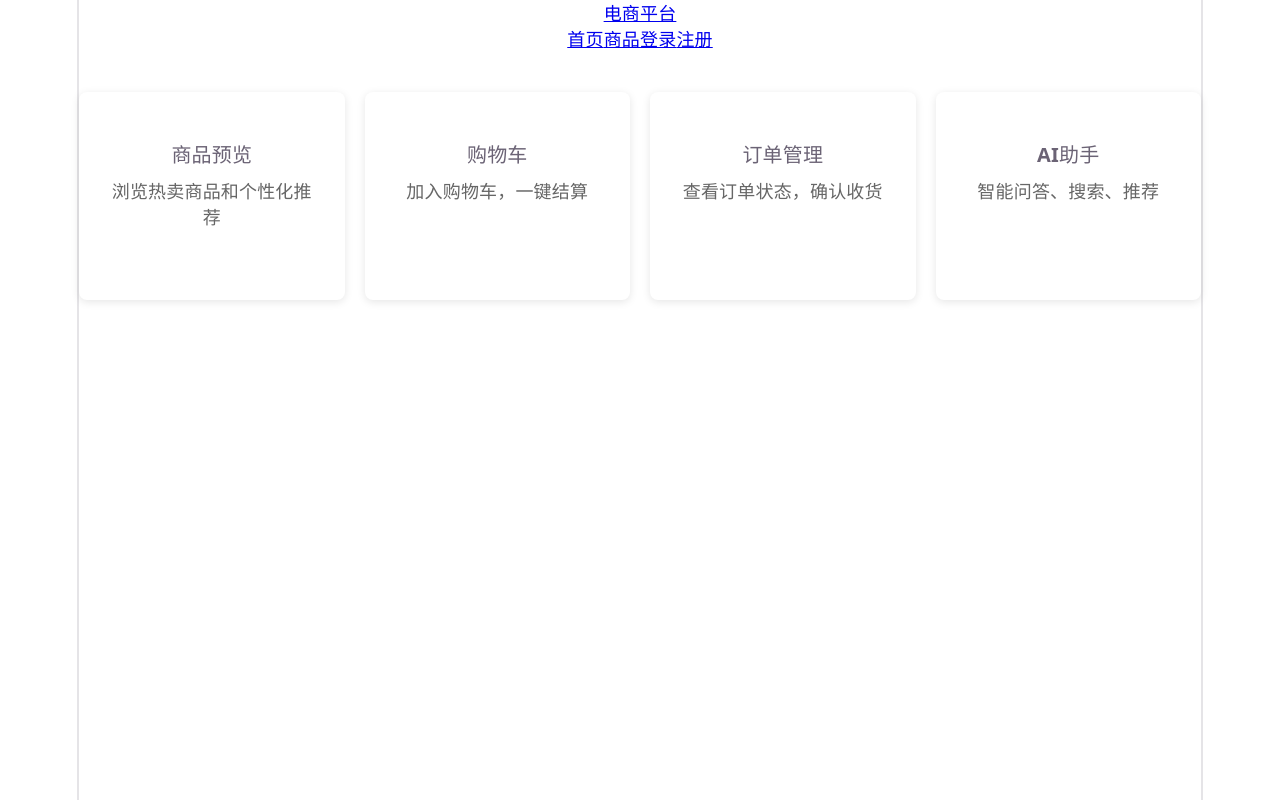
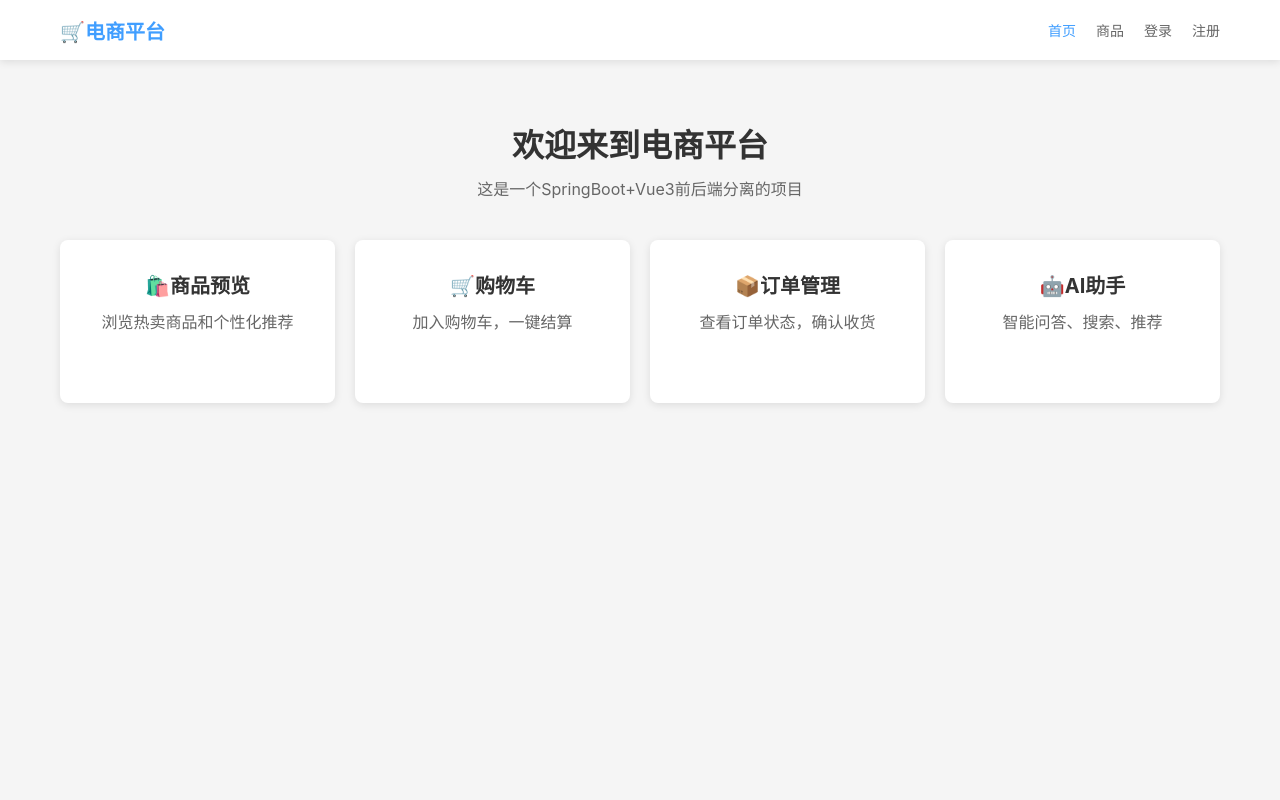
Before and after one commit to tom123456-art/e-commerce-platform, a Vue app in the folder frontend/: page / in a window 1280 px wide. Built offline with nearby package versions, Linux system fonts and the light colour scheme.

Commit message:
feat(frontend): 更新 App.vue, main.js 及首页视图

```diff
--- a/frontend/src/App.vue
+++ b/frontend/src/App.vue
@@ -3,14 +3,14 @@
     <!--导航栏-->
     <nav class="navbar">
       <div class="nav-container">
-      <router-link to="/" class="nav-logo">电商平台</router-link>
+        <router-link to="/" class="nav-logo">🛒电商平台</router-link>
         <div class="nav-links">
           <router-link to="/">首页</router-link>
-        <router-link to="/products">商品</router-link>
-        <!--登录成功显示：购物车、订单、用户名、退出-->
+          <router-link to="/product">商品</router-link>
+          <!--登录以后显示：购物车、订单、用户名、退出-->
           <template v-if="isLoggedIn">
             <router-link to="/cart">购物车</router-link>
-          <router-link to="/orders">订单</router-link>
+            <router-link to="/order">订单</router-link>
             <span class="nav-user">{{ username }}</span>
             <button class="nav-btn" @click="logout">退出</button>
           </template>
@@ -27,40 +27,40 @@
     <!--路由出口-->
     <!--路由视图出口的作用是，匹配到的页面组件会渲染在这里-->
     <main class="main-content">
-      <router-view></router-view>
+      <router-view />
     </main>
   </div>
 </template>
 
-
-<script>
+<script setup>
 import { computed } from 'vue'
 import { useRouter } from 'vue-router'
-import { getToken, getUser, removeUser} from './utils/auth'
+import { getToken,getUser,removeUser, removeToken } from './utils/auth'
 
 //创建路由实例
 const router = useRouter()
 
 //一、处理isLoggedIn变量
-//获取Token，判断用户是否登录，获取到token表示有token，及为登录状态
-const isLoggedIn = computed(()=> !!getToken())
+//获取Token，判断用户是否登录，获取到token表示有token，即为登录状态
+const isLoggedIn = computed(() =>!!getToken())
 
 //二、处理username变量
 //vue中的计算属性 computed
-const username = computed(()=>{
+const username = computed(() => {
   //读取本地存储的用户对象
-  const user = getUser()
-  //如果用户对象存在，则返回用户名，否则返回空字符串
+  const userser = getUser()
+  //如果存在用户对象，则返回用户名，不存在返回空字符串
   return user ? user.username : ''
 })
 
-//三、处理退出按钮（定义logout方法）
-const logout = ()=>{
+//三、处理退出按钮(定义logout方法)
+const logout = () => {
   //删除本地存储的登录凭证token
   removeToken()
   //删除本地存储的用户信息
   removeUser()
   //使用路由跳转到登录页面
-    router.push("/login")
+  router.push('/login')
 }
+
 </script>
--- a/frontend/src/main.js
+++ b/frontend/src/main.js
@@ -4,7 +4,7 @@ import 'element-plus/dist/index.css'
 
 import App from './App.vue'
 import router from './router'
-import './style.css'
+import './styles.css'
 
 
 // createApp(App).mount('#app')
--- a/frontend/src/views/HomeView.vue
+++ b/frontend/src/views/HomeView.vue
@@ -1,20 +1,22 @@
 <template>
   <div class="home">
+    <h1>欢迎来到电商平台</h1>
+    <p>这是一个SpringBoot+Vue3前后端分离的项目</p>
     <div class="features">
       <div class="feature-card">
-        <h3>商品预览</h3>
+        <h3>🛍️商品预览</h3>
         <p>浏览热卖商品和个性化推荐</p>
       </div>
       <div class="feature-card">
-        <h3>购物车</h3>
+        <h3>🛒购物车</h3>
         <p>加入购物车，一键结算</p>
       </div>
       <div class="feature-card">
-        <h3>订单管理</h3>
+        <h3>📦订单管理</h3>
         <p>查看订单状态，确认收货</p>
       </div>
       <div class="feature-card">
-        <h3>AI助手</h3>
+        <h3>🤖AI助手</h3>
         <p>智能问答、搜索、推荐</p>
       </div>
     </div>
```
Lines whose indentation alone changed are shown as unchanged.
